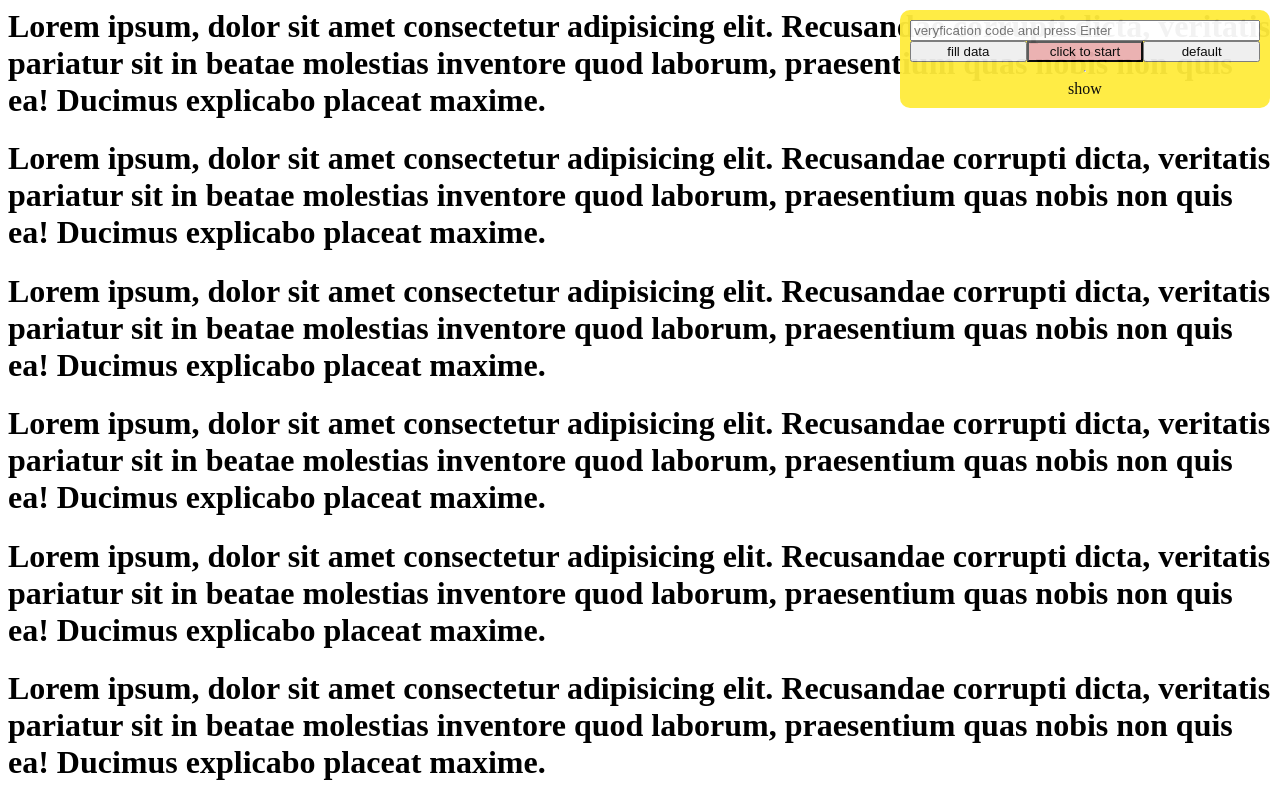
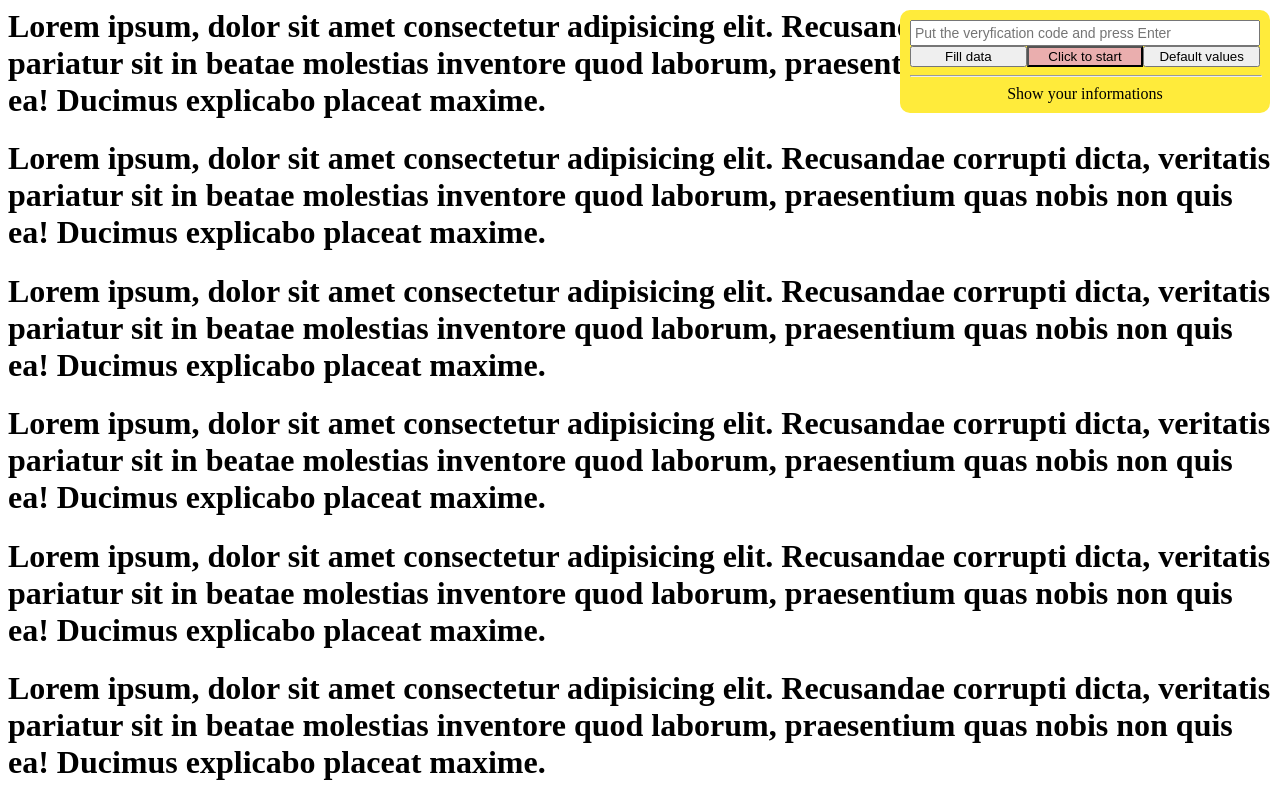
Before and after one commit to seddikbenz/parcelbls, a React (Vite) app: page / in a window 1280 px wide. Shown: the top 800 px of the page. Built offline with nearby package versions, Linux system fonts and the light colour scheme.

Commit message:
change some ui component

```diff
--- a/src/App.js
+++ b/src/App.js
@@ -26,20 +26,20 @@ class Store {
   success = false;
   message = '...'
   showTable = false
-  first_name = "seddik";
-  last_name = "benzemame";
-  date_of_birth = "1990-06-22";
-  email = "seddik.benz.dev@gmail.com";
+  first_name = "first name";
+  last_name = "last name";
+  date_of_birth = "YYYY-MM-DD";
+  email = "user@email.com";
   phone_code = "213";
-  phone = "540055010";
+  phone = "600000000";
   nationality = "62";
   passport_type = "01";
-  passport_no = "54687685454";
-  ppt_issue_date = "487687687";
-  ppt_expiry_date = "5446546";
-  ppt_issue_palace = "54654654";
+  passport_no = "0000000000000";
+  ppt_issue_date = "YYYY-MM-DD";
+  ppt_expiry_date = "YYYY-MM-DD";
+  ppt_issue_palace = "Bordj bou arreridj";
   juridiction = "15#Bordj-Bou-Arr�ridj#10";
-  visa_no = "44";
+  visa_no = "";
   visa_type = "207";
   veryfication_code = "";
 }
@@ -82,6 +82,15 @@ const disposer = observe(appStore, (change) => {
   }
 })
 
+const styles = {
+  input: {
+    padding: 3,
+    marginBottom: 3,
+    border: '1px solid #000',
+    borderRadius: 3
+  }
+}
+
 class Table extends Component {
   _onDoubleClick(value) {
     let p = prompt("enter new value:")
@@ -93,14 +102,16 @@ class Table extends Component {
     const { store } = this.props;
     return (
       <div style={{ display: 'flex', flexDirection: 'column' }} >
-        <h3>double click to edit</h3>
-        <div style={{ border: '1px solid #000', height: 24 }} onDoubleClick={() => store.first_name = prompt("Enter new value")} >first_name: {store.first_name}</div>
-        <div style={{ border: '1px solid #000', height: 24 }} onDoubleClick={() => store.last_name = prompt("Enter new value")} >last_name: {store.last_name}</div>
-        <div style={{ border: '1px solid #000', height: 24 }} onDoubleClick={() => store.date_of_birth = prompt("Enter new value")}>date_of_birth: {store.date_of_birth}</div>
-        <div style={{ border: '1px solid #000', height: 24 }} onDoubleClick={() => store.email = prompt("Enter new value")}>email: {store.email}</div>
-        <div style={{ border: '1px solid #000', height: 24 }} onDoubleClick={() => store.phone = prompt("Enter new value")}>phone: {store.phone}</div>
-        <div style={{ border: '1px solid #000', height: 24 }}>
+        <label style={{ color: 'green', alignSelf: 'center', padding:3, textDecoration: 'underline' }}>Double click inside field to edit</label>
+        <div style={styles.input} onDoubleClick={() => store.first_name = prompt("Enter new value")} >first_name: {store.first_name}</div>
+        <div style={styles.input} onDoubleClick={() => store.last_name = prompt("Enter new value")} >last_name: {store.last_name}</div>
+        <div style={styles.input} onDoubleClick={() => store.date_of_birth = prompt("Enter new value")}>date_of_birth: {store.date_of_birth}</div>
+        <div style={styles.input} onDoubleClick={() => store.email = prompt("Enter new value")}>email: {store.email}</div>
+        <div style={styles.input} onDoubleClick={() => store.phone = prompt("Enter new value")}>phone: {store.phone}</div>
+        <div style={styles.input}>
+          Passport type:
           <select
+            style={{ width: '100%' }}
             value={store.passport_type}
             onChange={e => (store.passport_type = e.target.value)}
             placeholder="passportType"
@@ -121,12 +132,14 @@ class Table extends Component {
             <option value="11">UN laissez-passer</option>
           </select>
         </div>
-        <div style={{ border: '1px solid #000', height: 24 }} onDoubleClick={() => store.passport_no = prompt("Enter new value")}>passport_no: {store.passport_no}</div>
-        <div style={{ border: '1px solid #000', height: 24 }} onDoubleClick={() => store.ppt_issue_date = prompt("Enter new value")}>ppt_issue_date: {store.ppt_issue_date}</div>
-        <div style={{ border: '1px solid #000', height: 24 }} onDoubleClick={() => store.ppt_expiry_date = prompt("Enter new value")}>ppt_expiry_date: {store.ppt_expiry_date}</div>
-        <div style={{ border: '1px solid #000', height: 24 }} onDoubleClick={() => store.ppt_issue_palace = prompt("Enter new value")}>ppt_issue_palace {store.ppt_issue_palace}</div>
-        <div style={{ border: '1px solid #000', height: 24 }} >
+        <div style={styles.input} onDoubleClick={() => store.passport_no = prompt("Enter new value")}>passport_no: {store.passport_no}</div>
+        <div style={styles.input} onDoubleClick={() => store.ppt_issue_date = prompt("Enter new value")}>ppt_issue_date: {store.ppt_issue_date}</div>
+        <div style={styles.input} onDoubleClick={() => store.ppt_expiry_date = prompt("Enter new value")}>ppt_expiry_date: {store.ppt_expiry_date}</div>
+        <div style={styles.input} onDoubleClick={() => store.ppt_issue_palace = prompt("Enter new value")}>ppt_issue_palace {store.ppt_issue_palace}</div>
+        <div style={styles.input} >
+          Juridiction:
           <select
+            style={{ width: '100%' }}
             placeholder="juridiction"
             value={store.juridiction}
             onChange={e => (store.juridiction = e.target.value)}
@@ -179,9 +192,11 @@ class Table extends Component {
             <option value="14#Tlemcen#9">Tlemcen</option>
           </select>
         </div>
-        <div style={{ border: '1px solid #000', height: 24 }} onDoubleClick={() => store.visa_no = prompt("Enter new value")}>visa_no: {store.visa_no}</div>
-        <div style={{ border: '1px solid #000', height: 24 }}>
+        <div style={styles.input} onDoubleClick={() => store.visa_no = prompt("Enter new value")}>visa_no: {store.visa_no}</div>
+        <div style={styles.input}>
+          Visa type:
           <select
+            style={{ width: '100%' }}
             value={store.visa_type}
             onChange={e => (store.visa_type = e.target.value)}
             placeholder="VisaTypeId"
@@ -246,7 +261,7 @@ class App extends Component {
       reloadSetTimeout()
     } else {
       var email = appStore.email
-      var jurisId = appStore.juridiction
+      var jurisId = appStore.juridiction.split('#')
       var phoneCode = appStore.phone_code
       var mobileNo = appStore.phone
       var visa = appStore.visa_no
@@ -273,7 +288,7 @@ class App extends Component {
               appStore.message = 'Please used last sent verification code.'
               appStore.success = true
               $("#reponse_div").html("Please used last sent verification code.");
-              window.open("https://www.youtube.com/watch?v=BQI1Fvp6rBw","_blank");
+              window.open("https://www.youtube.com/watch?v=BQI1Fvp6rBw", "_blank");
             } else if (response.trim() == "error") {
               appStore.message = 'Please check your phone number and country code for phone.'
               reloadSetTimeout()
@@ -287,7 +302,7 @@ class App extends Component {
               appStore.success = true
               $("#reponse_div").html("Verification code sent to your phone.");
               $(".btn-check-otp").attr('disabled', 'disabled');
-              window.open("https://www.youtube.com/watch?v=BQI1Fvp6rBw","_blank");
+              window.open("https://www.youtube.com/watch?v=BQI1Fvp6rBw", "_blank");
             } else {
               reloadSetTimeout()
             }
@@ -362,12 +377,15 @@ class App extends Component {
         backgroundColor: appStore.success ? 'lightgreen' : '#ffeb3b',
         borderRadius: 10,
         padding: 10,
-        opacity: 0.95,
         display: 'flex',
         flexDirection: 'column',
         justifyContent: 'center'
       }} id="reactAppDiv">
         <input
+          style={{
+            padding: 3,
+            fontSize: 14
+          }}
           onKeyPress={(e) => {
             if (e.key === 'Enter') {
               if (document.getElementById('otpvr') !== null) {
@@ -383,21 +401,24 @@ class App extends Component {
               }
             }
           }}
-          type='text' placeholder='veryfication code and press Enter ' value={appStore.veryfication_code} onChange={this._codeChange} />
+          type='text'
+          placeholder='Put the veryfication code and press Enter '
+          value={appStore.veryfication_code}
+          onChange={this._codeChange} />
         <div style={{ display: 'flex', justifyContent: 'center', alignItems: 'center' }}>
-          <button style={{ flex: 1 }} onClick={this._fill}>fill data</button>
-          <button style={{ flex: 1, backgroundColor: appStore.start ? '#d8e647' : '#eaaeae' }} onClick={this._onStart}>{appStore.start ? 'click to stop' : 'click to start'}</button>
-          <button style={{ flex: 1 }} onClick={()=>{
+          <button style={{ flex: 1 }} onClick={this._fill}>Fill data</button>
+          <button style={{ flex: 1, backgroundColor: appStore.start ? '#d8e647' : '#eaaeae' }} onClick={this._onStart}>{appStore.start ? 'Click to stop' : 'Click to start'}</button>
+          <button style={{ flex: 1 }} onClick={() => {
             localStorage.clear()
             document.location.reload()
-          }}>default</button>
+          }}>Default values</button>
         </div>
         <span style={{ alignSelf: 'center' }}>{appStore.message}</span>
-        <hr />
+        <hr style={{width: '100%'}} />
         <span onClick={() => {
           appStore.start = false;
           appStore.showTable = !appStore.showTable
-        }} style={{ alignSelf: 'center', cursor: 'pointer' }}>{appStore.showTable ? 'hide' : 'show'}</span>
+        }} style={{ alignSelf: 'center', cursor: 'pointer' }}>{appStore.showTable ? 'Hide your informations' : 'Show your informations'}</span>
         {
           appStore.showTable === true &&
           <Table store={appStore} />
```
Also changed, not shown: 3 other files (tests, documents, lock files or other folders).
